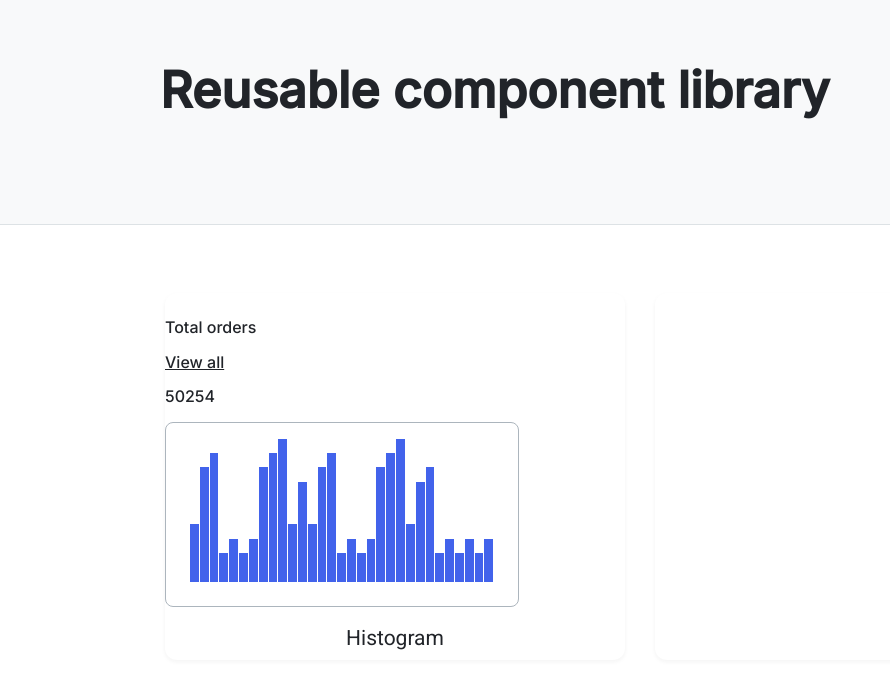
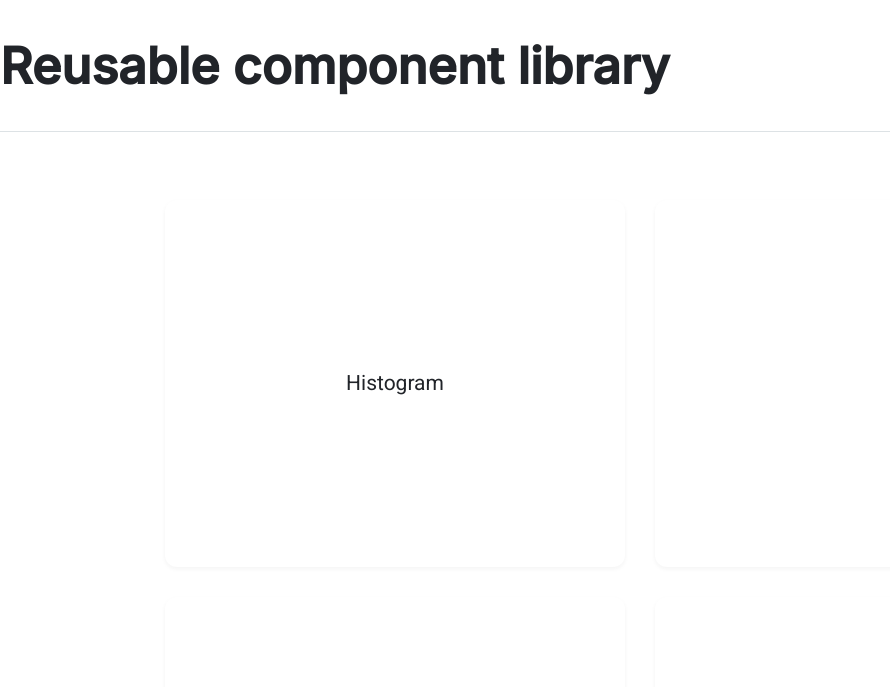
Before and after one commit to js-tasks-ru/htmlcss-20210114_4e-olga, a website: page index.html in a window 1280 px wide. Shown: the top 687 px of the page, without its empty margins (0-890 px from the left). Drawn offline with Linux system fonts and the light colour scheme.

Commit message:
Fix components

```diff
--- a/index.html
+++ b/index.html
@@ -7,54 +7,13 @@
         <link rel="stylesheet" href="./04-lection2/01-histogram/histogram.css">
     </head>
     <body class="page">
-        <header class="page__header">
+        <header class="header">
             <h1 class="header__title">Reusable component library</h1>
         </header>
         <hr class="page__delimetr">
         <div class="page__content">
             <div class="content__box">
                 <div class="content__card">
-                    <div class="histogram-box">
-                        <!--Текстовая часть гистограммы-->
-                        <div>
-                            <p class="title-text">Total orders</p><a href = "#" class="title-ref">View all</a>
-                            <p class="title-number">50254</p>
-                        </div>
-                        <!--Гистограмма-->
-                        <div class="histogram">
-                            <div class="histogram__bar" style="height: 40%"></div>
-                            <div class="histogram__bar" style="height: 80%"></div>
-                            <div class="histogram__bar" style="height: 90%"></div>
-                            <div class="histogram__bar" style="height: 20%"></div>
-                            <div class="histogram__bar" style="height: 30%"></div>
-                            <div class="histogram__bar" style="height: 20%"></div>
-                            <div class="histogram__bar" style="height: 30%"></div>
-                            <div class="histogram__bar" style="height: 80%"></div>
-                            <div class="histogram__bar" style="height: 90%"></div>
-                            <div class="histogram__bar" style="height: 100%"></div>
-                            <div class="histogram__bar" style="height: 40%"></div>
-                            <div class="histogram__bar" style="height: 70%"></div>
-                            <div class="histogram__bar" style="height: 40%"></div>
-                            <div class="histogram__bar" style="height: 80%"></div>
-                            <div class="histogram__bar" style="height: 90%"></div>
-                            <div class="histogram__bar" style="height: 20%"></div>
-                            <div class="histogram__bar" style="height: 30%"></div>
-                            <div class="histogram__bar" style="height: 20%"></div>
-                            <div class="histogram__bar" style="height: 30%"></div>
-                            <div class="histogram__bar" style="height: 80%"></div>
-                            <div class="histogram__bar" style="height: 90%"></div>
-                            <div class="histogram__bar" style="height: 100%"></div>
-                            <div class="histogram__bar" style="height: 40%"></div>
-                            <div class="histogram__bar" style="height: 70%"></div>
-                            <div class="histogram__bar" style="height: 80%"></div>
-                            <div class="histogram__bar" style="height: 20%"></div>
-                            <div class="histogram__bar" style="height: 30%"></div>
-                            <div class="histogram__bar" style="height: 20%"></div>
-                            <div class="histogram__bar" style="height: 30%"></div>
-                            <div class="histogram__bar" style="height: 20%"></div>
-                            <div class="histogram__bar" style="height: 30%"></div>
-                        </div>
-                    </div>
                     <div class="card__title">Histogram</div>
                 </div>
                 <div class="content__card"></div>
```
